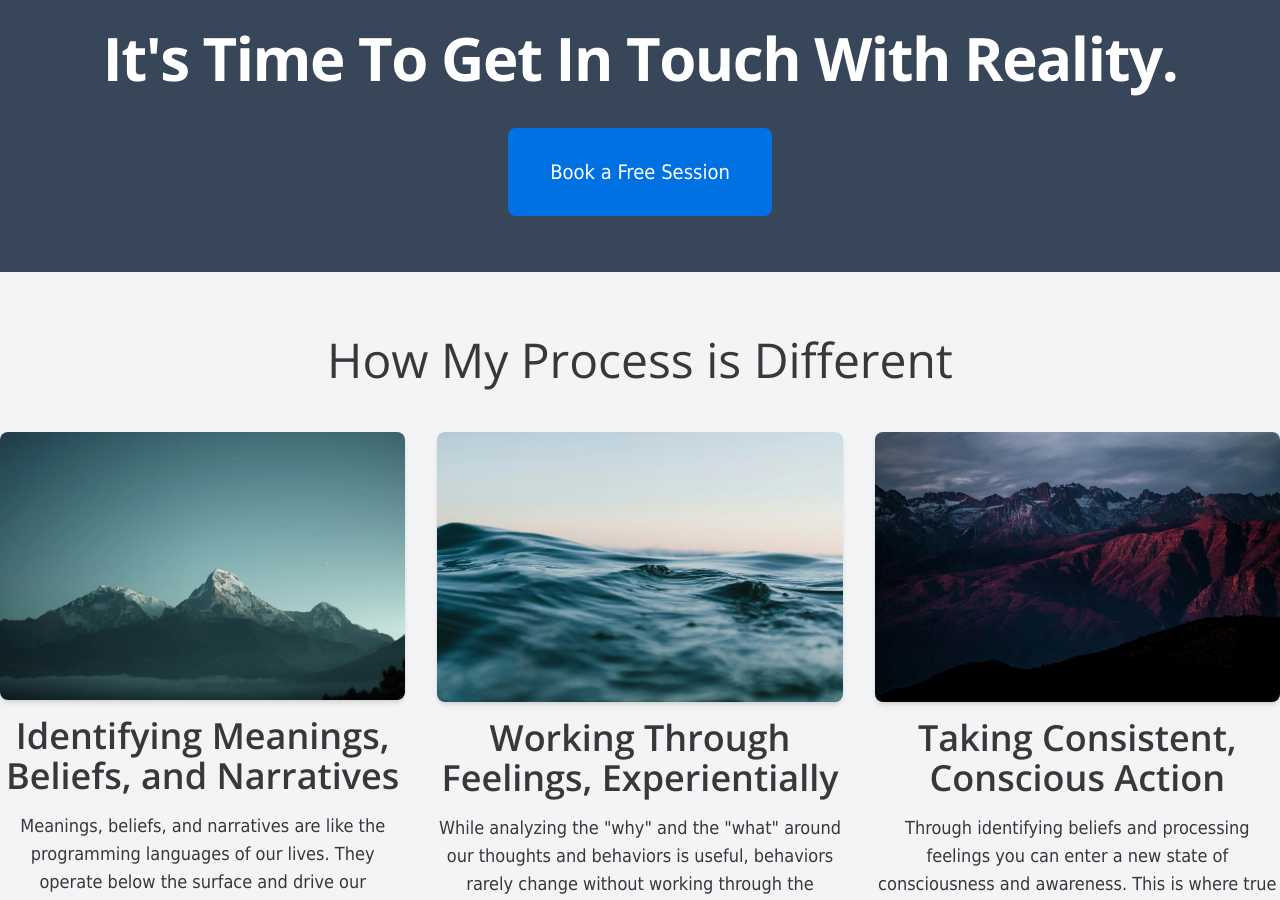
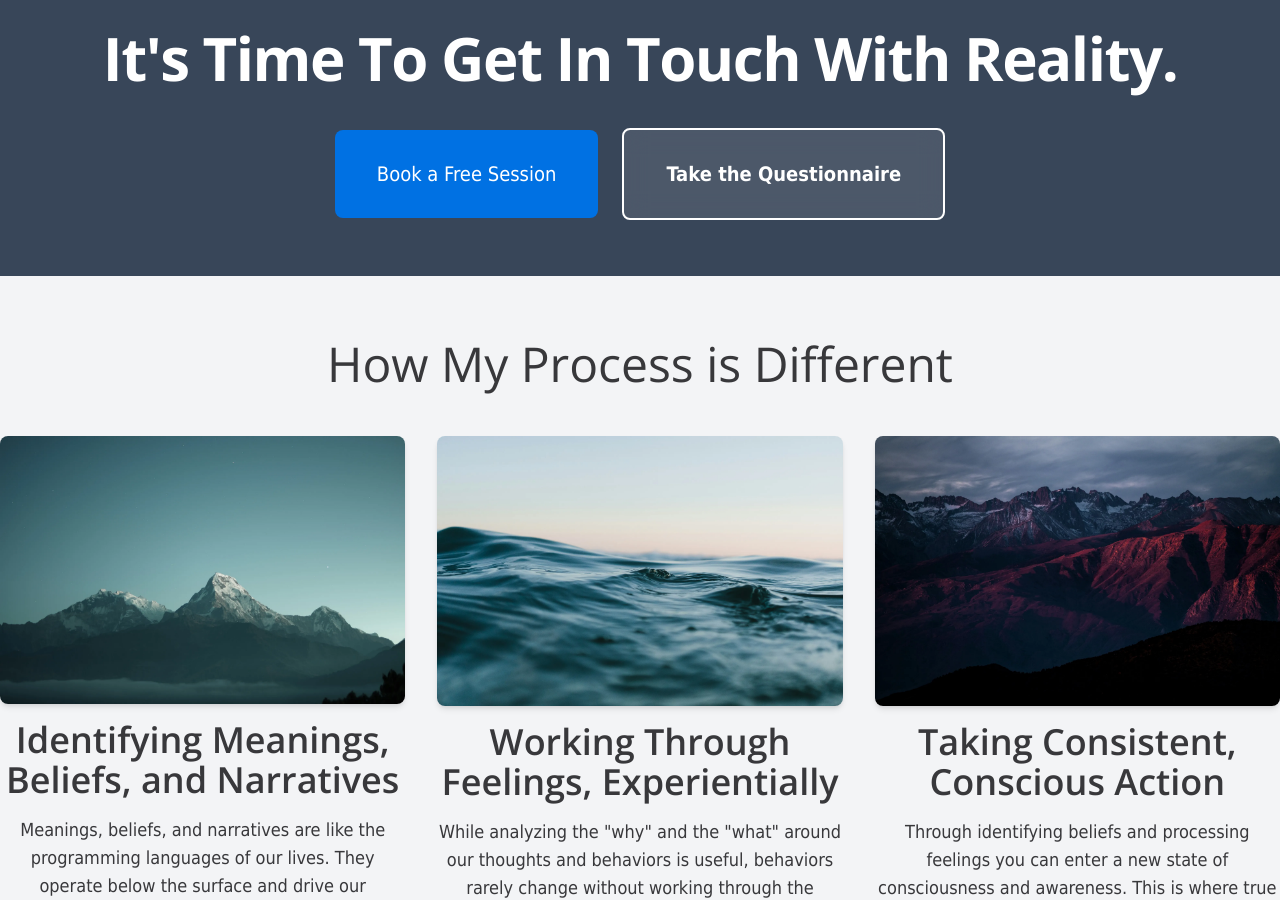
Before and after one commit to michaelzick/michaelzick.com, a Next.js app: page / in a window 1280 px wide. Shown: the part 2160-3060 px from the top of the page. Built offline with nearby package versions, Linux system fonts and the light colour scheme.

Commit message:
feat: add questionnaire CTA and group call-to-action buttons.

```diff
--- a/components/sections/BeginningSection.tsx
+++ b/components/sections/BeginningSection.tsx
@@ -33,32 +33,28 @@ export function BeginningSection({
         <div className="mx-auto max-w-4xl space-y-8 px-6 text-left md:px-8">
           <h2
             ref={setCopyRef(0)}
-            className={`font-headline text-5xl font-bold leading-[1.05] md:text-8xl transition-all duration-700 ease-out ${
-              copyVisible[0] ? 'opacity-100 translate-y-0' : 'opacity-0 translate-y-6'
+            className={`font-headline text-5xl font-bold leading-[1.05] md:text-8xl transition-all duration-700 ease-out ${copyVisible[0] ? 'opacity-100 translate-y-0' : 'opacity-0 translate-y-6'
               }`}
           >
             Let me guess...
           </h2>
           <h3
             ref={setCopyRef(1)}
-            className={`font-headline text-3xl font-bold leading-tight md:text-5xl transition-all duration-700 ease-out delay-150 ${
-              copyVisible[1] ? 'opacity-100 translate-y-0' : 'opacity-0 translate-y-6'
+            className={`font-headline text-3xl font-bold leading-tight md:text-5xl transition-all duration-700 ease-out delay-150 ${copyVisible[1] ? 'opacity-100 translate-y-0' : 'opacity-0 translate-y-6'
               }`}
           >
             You know what you need to change but something keeps holding you back.
           </h3>
           <h3
             ref={setCopyRef(2)}
-            className={`font-headline text-3xl font-bold leading-tight md:text-5xl transition-all duration-700 ease-out delay-300 ${
-              copyVisible[2] ? 'opacity-100 translate-y-0' : 'opacity-0 translate-y-6'
+            className={`font-headline text-3xl font-bold leading-tight md:text-5xl transition-all duration-700 ease-out delay-300 ${copyVisible[2] ? 'opacity-100 translate-y-0' : 'opacity-0 translate-y-6'
               }`}
           >
             You’ve done talk therapy, read self-help books, and maybe even joined support groups, but the same old patterns remain.
           </h3>
           <h2
             ref={setCopyRef(3)}
-            className={`font-headline text-4xl font-bold leading-tight md:text-6xl transition-all duration-700 ease-out delay-500 ${
-              copyVisible[3] ? 'opacity-100 translate-y-0' : 'opacity-0 translate-y-6'
+            className={`font-headline text-4xl font-bold leading-tight md:text-6xl transition-all duration-700 ease-out delay-500 ${copyVisible[3] ? 'opacity-100 translate-y-0' : 'opacity-0 translate-y-6'
               }`}
           >
             Here’s the thing...
@@ -81,15 +77,13 @@ export function BeginningSection({
             className="font-headline text-center text-5xl font-bold text-white leading-[1.05] md:text-8xl"
           >
             <span
-              className={`block transition-all duration-700 ease-out ${
-                isVisible ? 'opacity-100 translate-y-0' : 'opacity-0 translate-y-6'
+              className={`block transition-all duration-700 ease-out ${isVisible ? 'opacity-100 translate-y-0' : 'opacity-0 translate-y-6'
                 }`}
             >
               What Keeps You Safe,
             </span>
             <span
-              className={`block transition-all duration-700 ease-out delay-150 ${
-                isVisible ? 'opacity-100 translate-y-0' : 'opacity-0 translate-y-6'
+              className={`block transition-all duration-700 ease-out delay-150 ${isVisible ? 'opacity-100 translate-y-0' : 'opacity-0 translate-y-6'
                 }`}
             >
               Keeps You In Place.
@@ -111,13 +105,23 @@ export function BeginningSection({
           <h2 className="font-headline text-4xl font-bold tracking-tight leading-tight md:text-5xl lg:text-6xl">
             It&apos;s Time To Get In Touch With Reality.
           </h2>
+          <div className="mt-10 flex flex-col items-center justify-center gap-6 md:flex-row">
             <TrackedCtaLink
               href="https://calendly.com/michaelzick/45min"
-            className="btn mt-10 inline-block text-xl"
+              className="btn text-xl"
               location="beginning"
             >
               Book a Free Session
             </TrackedCtaLink>
+            <TrackedCtaLink
+              href="/questionnaire"
+              className="rainbow-glass-btn"
+              location="beginning"
+              label="Take the Questionnaire"
+            >
+              Take the Questionnaire
+            </TrackedCtaLink>
+          </div>
         </FadeInSection>
       </section>
     </div>
```
Lines whose indentation alone changed are shown as unchanged.
